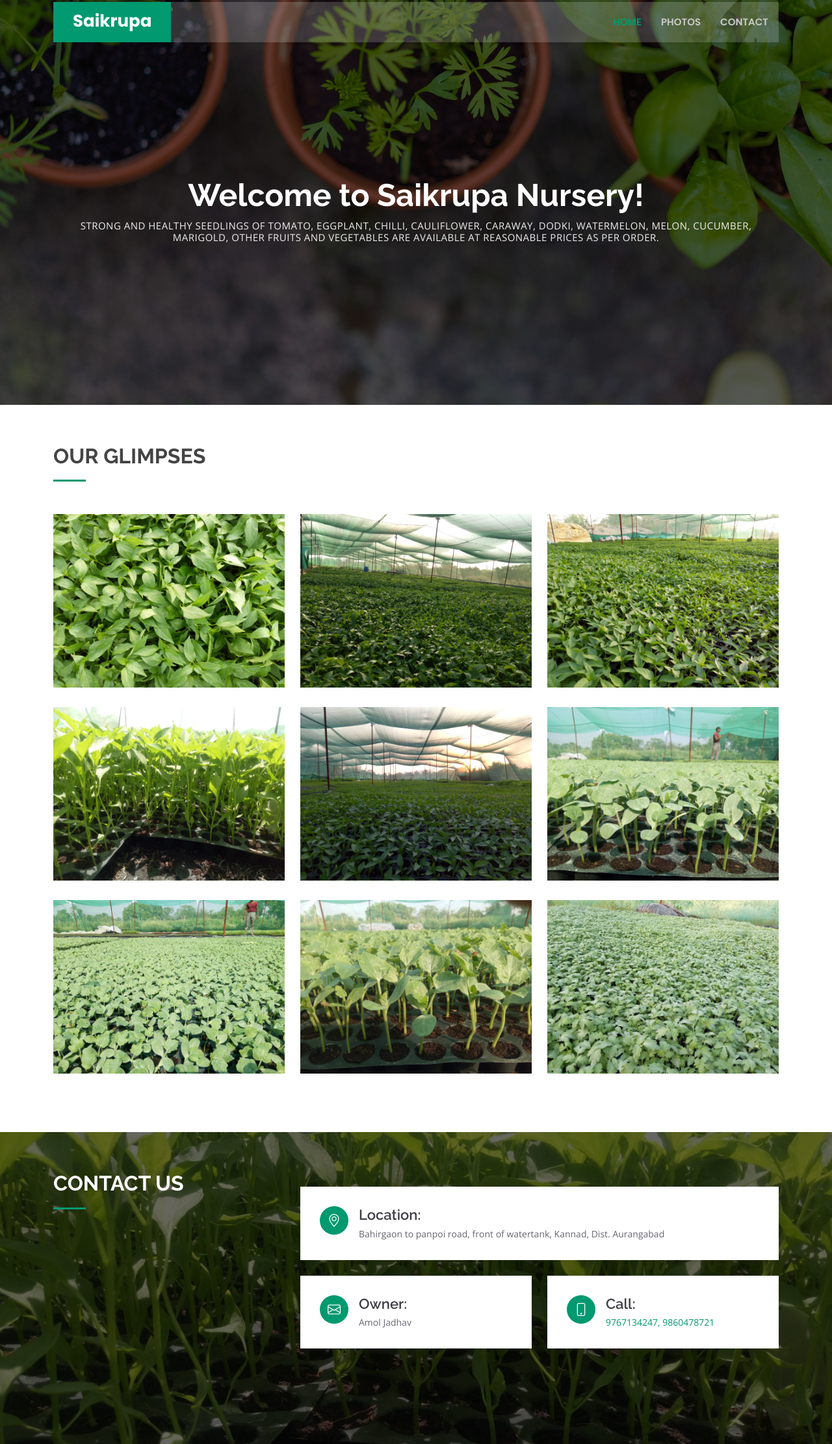
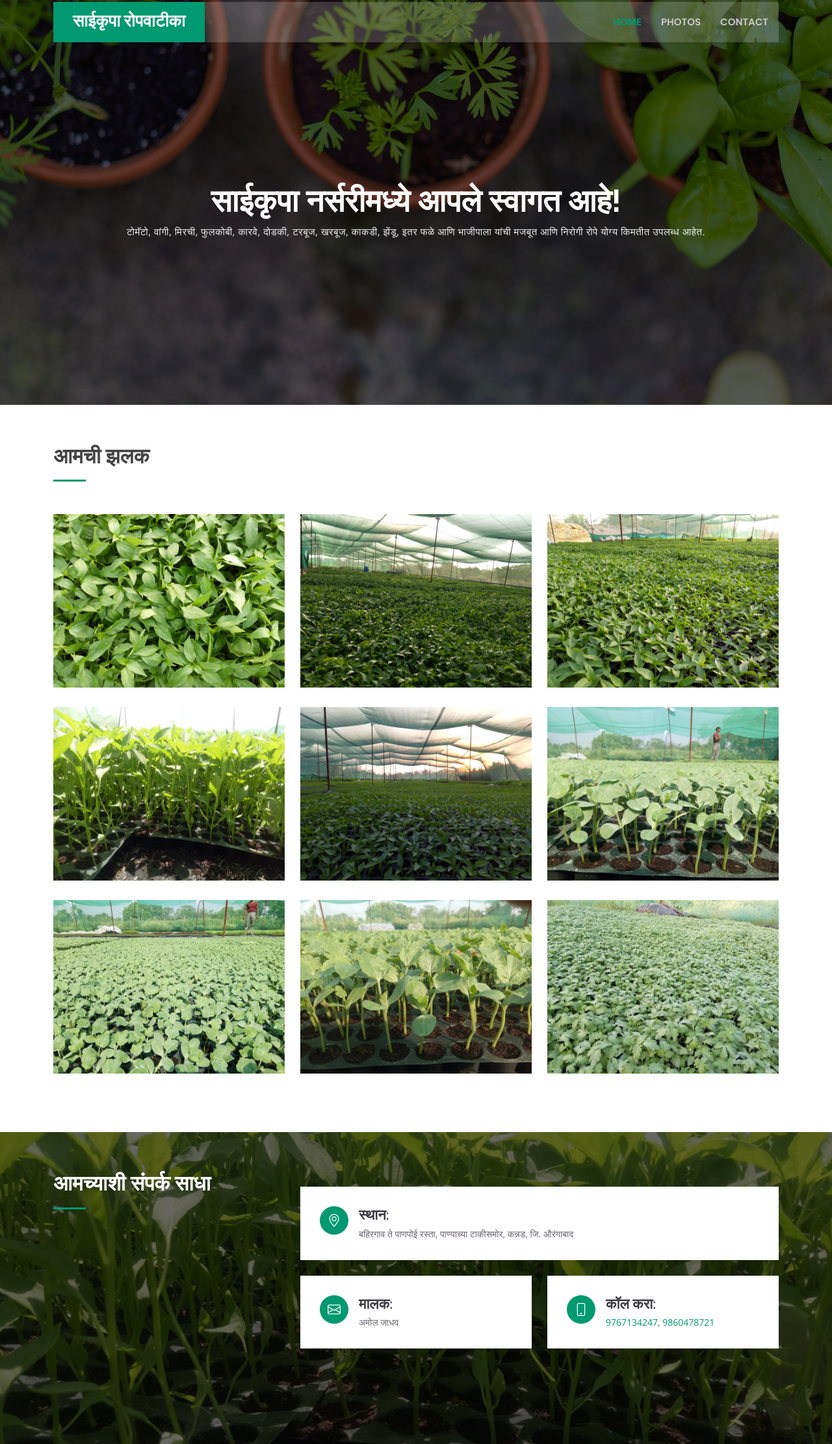
Before and after one commit to samvaidya961/saikrupa, a plain HTML site: page index.html in a window 1280 px wide. Shown: the part 17-2239 px from the top of the page at 65% size. Drawn offline with nearby package versions, Linux system fonts and the light colour scheme.

Commit message:
Add files via upload

```diff
--- a/index.html
+++ b/index.html
@@ -5,7 +5,7 @@
   <meta charset="utf-8">
   <meta content="width=device-width, initial-scale=1.0" name="viewport">
 
-  <title>Saikrupa Ropvatika</title>
+  <title>साईकृपा रोपवाटीका</title>
   <meta content="" name="description">
   <meta content="" name="keywords">
 
@@ -50,7 +50,7 @@
     <div class="container">
       <div class="header-container d-flex align-items-center justify-content-between">
         <div class="logo">
-          <h1 class="text-light"><a href="index.html"><span>Saikrupa</span></a></h1>
+          <h1 class="text-light"><a href="index.html"><span>साईकृपा रोपवाटीका</span></a></h1>
           <!-- Uncomment below if you prefer to use an image logo -->
           <!-- <a href="index.html"><img src="assets/img/logo.png" alt="" class="img-fluid"></a>-->
         </div>
@@ -77,10 +77,8 @@
   <!-- ======= Hero Section ======= -->
   <section id="hero" class="d-flex align-items-center">
     <div class="container text-center position-relative" data-aos="fade-in" data-aos-delay="200">
-      <h1>Welcome to Saikrupa Nursery!</h1>
-      <h2>STRONG AND HEALTHY SEEDLINGS OF TOMATO, EGGPLANT, CHILLI, CAULIFLOWER, CARAWAY, DODKI, WATERMELON, MELON,
-        CUCUMBER, MARIGOLD, OTHER FRUITS AND VEGETABLES ARE AVAILABLE AT REASONABLE PRICES AS PER ORDER.</h2>
-
+      <h1>साईकृपा नर्सरीमध्ये आपले स्वागत आहे!</h1>
+      <h2>टोमॅटो, वांगी, मिरची, फुलकोबी, कारवे, दोडकी, टरबूज, खरबूज, काकडी, झेंडू, इतर फळे आणि भाजीपाला यांची मजबूत आणि निरोगी रोपे योग्य किमतीत उपलब्ध आहेत.
     </div>
   </section><!-- End Hero -->
 
@@ -96,7 +94,7 @@
       <div class="container">
 
         <div class="section-title" data-aos="fade-left">
-          <h2>Our Glimpses</h2>
+          <h2>आमची झलक</h2>
         </div>
 
 
@@ -243,7 +241,7 @@
         <div class="row">
           <div class="col-lg-4" data-aos="fade-right">
             <div class="section-title">
-              <h2>Contact Us</h2>
+              <h2>आमच्याशी संपर्क साधा</h2>
 
             </div>
           </div>
@@ -254,21 +252,21 @@
               frameborder="0" allowfullscreen></iframe> -->
             <div class="info mt-4">
               <i class="bi bi-geo-alt"></i>
-              <h4>Location:</h4>
-              <p>Bahirgaon to panpoi road, front of watertank, Kannad, Dist. Aurangabad</p>
+              <h4>स्थान:</h4>
+              <p>बहिरगाव ते पाणपोई रस्ता, पाण्याच्या टाकीसमोर, कन्नड, जि. औरंगाबाद</p>
             </div>
             <div class="row">
               <div class="col-lg-6 mt-4">
                 <div class="info">
                   <i class="bi bi-envelope"></i>
-                  <h4>Owner:</h4>
-                  <p>Amol Jadhav</p>
+                  <h4>मालक:</h4>
+                  <p>अमोल जाधव</p>
                 </div>
               </div>
               <div class="col-lg-6">
                 <div class="info w-100 mt-4">
                   <i class="bi bi-phone"></i>
-                  <h4>Call:</h4>
+                  <h4>कॉल करा:</h4>
 
                   <p>
                     <a href="tel:+919767134247">9767134247,</a>
```
